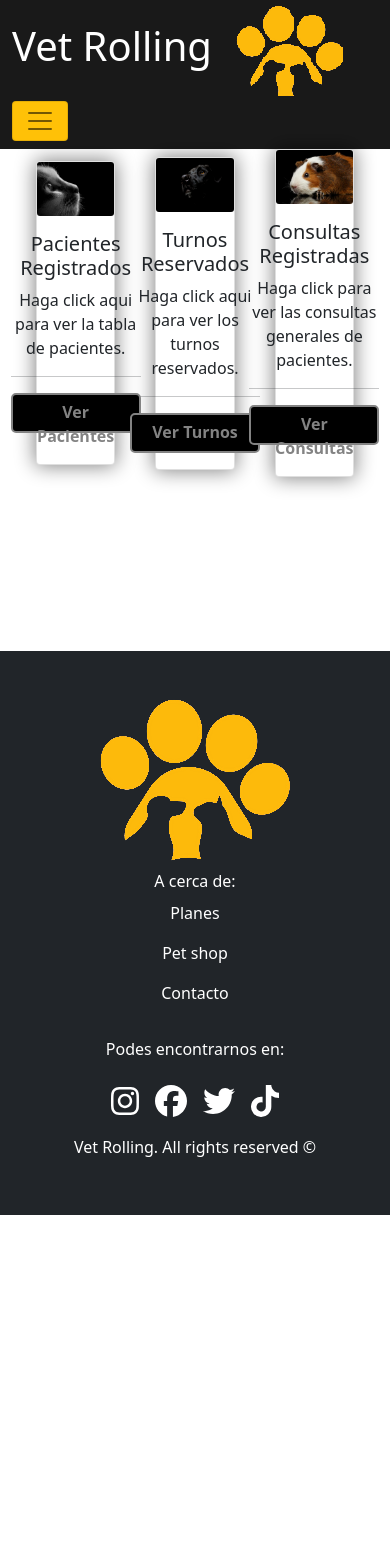
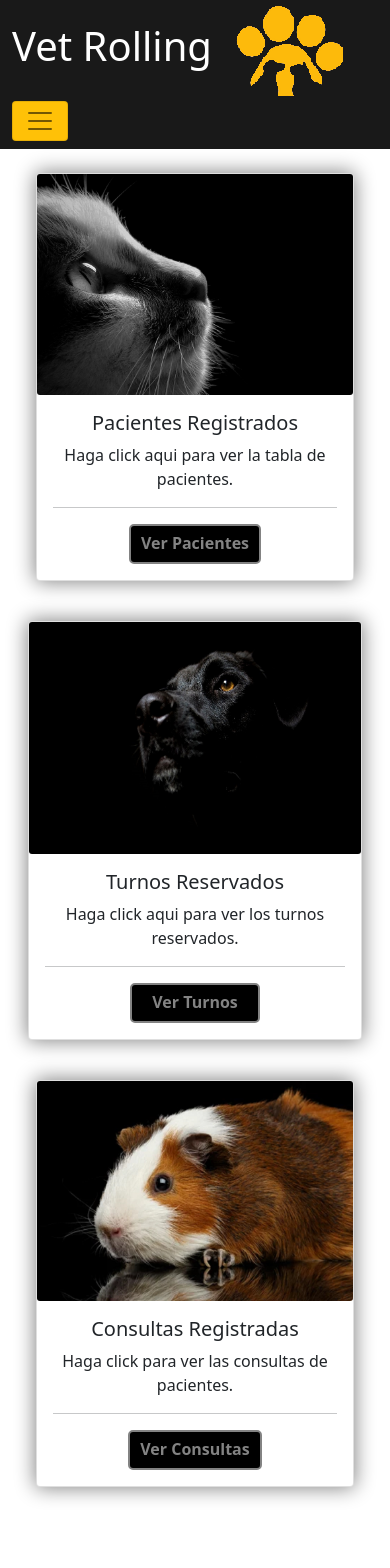
Before and after one commit to TeamRama/VetRolling, a React (Create React App) app: page /PagAdmin in a window 390 px wide. Shown: the top 1568 px of the page. Before the commit the page ends 1215 px from the top, so only its background shows below. Built offline with nearby package versions, Linux system fonts and the light colour scheme; no server answers; data requests are answered from the project's data file; sample sign-in values are in the browser's storage.

Commit message:
se realizaron cambio a la pagina 404, y tabla de consultas en el responsive

```diff
--- a/src/components/layout/Footer.js
+++ b/src/components/layout/Footer.js
@@ -17,8 +17,8 @@ const Footer = () => {
           <Col sm={12} md={4}>
             <ul className="text-white list-style p-2">A cerca de:
             <li className="p-2"><Link className="text-decoration-none text-white" to="/Planes/Tabbed">Planes</Link></li>
-            <li className="p-2"><Link className="text-decoration-none text-white" to="*">Pet shop</Link></li>
-            <li className="p-2"><Link className="text-decoration-none text-white" to="/PaginaContacto">Contacto</Link></li>
+            <li className="p-2"><Link className="text-decoration-none text-white" to="/Servicios/Tabbed">Servicios</Link></li>
+            <li className="p-2"><Link className="text-decoration-none text-white" to="/Contacto">Contacto</Link></li>
             </ul>
           </Col>
           <Col sm={12} md={4}>
--- a/src/components/views/Formularios/Turnos/TablaTurnos/TablaTurnos.js
+++ b/src/components/views/Formularios/Turnos/TablaTurnos/TablaTurnos.js
@@ -6,7 +6,7 @@ import "../../../../../Styles/GeneralStyles.css";
 
 const TablaTurnos = ({ turnos, DBT, getTurno }) => {
   return (
-    <div>
+    <div className='container'>
       <Container className="py-5">
         <div className="d-flex align-items-center justify-content-between">
           <h1>Tabla de Turnos</h1>
@@ -39,7 +39,7 @@ const TablaTurnos = ({ turnos, DBT, getTurno }) => {
           :
           <div className="no-products-found d-flex align-items-center justify-content-center">
             {/* No turno found message */}
-            <h1>🐾🐕  No hay Turnos Reservados 🐈🐾 </h1>
+            <h1>🐾🐕  No hay consultas realizadas 🐈🐾 </h1>
           </div>
         }
         <div className="text-end">
--- a/src/components/views/Login/Ingreso/RegistroUsuario.js
+++ b/src/components/views/Login/Ingreso/RegistroUsuario.js
@@ -75,7 +75,6 @@ const RegistroUsuario = ( { DBR }) => {
                                         type="text"
                                         placeholder='Ingrese nombre y apellido'
                                         onChange={({ target }) => setNombreApellido(target.value)}>
-
                                     </Form.Control>
                                 </Form.Group>
                             </Col>
@@ -96,9 +95,13 @@ const RegistroUsuario = ( { DBR }) => {
                                         type="password"
                                         placeholder="Password"
                                         onChange={({ target }) => setContraseña(target.value)} />
+                                        <Form.Text className="text-muted">
+                                            Debe contener como minimo una mayuscula, minuscula y un numero.
+                                        </Form.Text>
                             </Form.Group>
+
                             </Col>
-                            <button className='btn-reservar'>Registrarme</button>
+                            <button className='btn-reservar mt-3'>Registrarme</button>
                         </Form>
                             <Link className='btn-reservar text-decoration-none my-3'  to="/login">Atras</Link>
                     </Col>
--- a/src/components/views/Pag404/Pagina404.css
+++ b/src/components/views/Pag404/Pagina404.css
@@ -1,6 +1,7 @@
 .E404{
   box-shadow: 0 0 20px 1px rgb(131, 131, 131);
   text-align: center;
+
 
 }
 
--- a/src/components/views/Pag404/Pagina404.js
+++ b/src/components/views/Pag404/Pagina404.js
@@ -1,4 +1,5 @@
 import React from "react";
+import { Container } from "react-bootstrap";
 import { Link } from "react-router-dom";
 import error from "../../Assets/Img404/error.jpg";
 
@@ -8,14 +9,15 @@ import "./Pagina404.css";
 const Pagina404 = () => {
 
   return (
-    <div className="my-5">
-      <div className="E404">
-        <img className="Error404 my-3" src={error} alt="error 404 pagina no disponible"/>
+    <Container>
+       <div className="my-5 text-center">
+        <img className="Error404 my-3 img-fluid" src={error} alt="error 404 pagina no disponible"/>
         <div className="text-center">
           <Link to="/" className="btn-ingresar text-decoration-none  my-2">Volver </Link>
         </div>
-      </div>
     </div>
+    </Container>
+
   )
 };
 
--- a/src/components/views/PaginaAdmin/PagAdmin.js
+++ b/src/components/views/PaginaAdmin/PagAdmin.js
@@ -1,5 +1,5 @@
 import React, { useEffect } from 'react';
-import { Container, Card } from 'react-bootstrap';
+import { Container, Card, Row, Col } from 'react-bootstrap';
 import { Link, useNavigate } from "react-router-dom";
 import "./PagAdmin.css";
 import "../../../Styles/GeneralStyles.css";
@@ -25,11 +25,12 @@ const PagAdmin = () => {
     }, []);
 
     return (
-        <div className='boxadm'>
+        <div className='boxadm my-5'>
             <Container>
-                <div className='Boxadm mt-4'>
-                    <Card className='cardsadm m-4' style={{ width: '30rem' }}>
-                        <Card.Img  src={usuarios} />
+                <Row>
+                    <Col sm={12} md={4}>
+                        <Card className='cardsadm m-4'>
+                            <Card.Img src={usuarios} />
                             <Card.Body>
                                 <Card.Title>Pacientes Registrados</Card.Title>
                                 <Card.Text>
@@ -39,9 +40,10 @@ const PagAdmin = () => {
                                 <Link to="/usuario/tabla/" className="btn-adm text-decoration-none text-center">  Ver Pacientes  </Link>
                             </Card.Body>
                         </Card>
-
-                    <Card className='cardsadm m-3' style={{ width: '30rem' }}>
-                        <Card.Img src={turnos}  />
+                    </Col>
+                    <Col sm={12} md={4}>
+                        <Card className='cardsadm m-3'>
+                            <Card.Img src={turnos} />
                             <Card.Body>
                                 <Card.Title>Turnos Reservados</Card.Title>
                                 <Card.Text>
@@ -52,18 +54,21 @@ const PagAdmin = () => {
                             </Card.Body>
                         </Card>
 
-                    <Card className='cardsadm m-4' style={{ width: '30rem' }}>
+                    </Col>
+                    <Col sm={12} md={4}>
+                        <Card className='cardsadm m-4'>
                             <Card.Img src={consultas} />
                             <Card.Body>
                                 <Card.Title>Consultas Registradas</Card.Title>
                                 <Card.Text>
-                                Haga click para ver las consultas generales de pacientes.
+                                    Haga click para ver las consultas de pacientes.
                                 </Card.Text>
                                 <hr />
                                 <Link to="/tabla/consulta" className="btn-adm text-decoration-none text-center">  Ver Consultas  </Link>
                             </Card.Body>
                         </Card>
-                </div>
+                    </Col>
+                </Row>
             </Container>
         </div>
     );
--- a/src/components/views/consultas/TablaConsulta.js
+++ b/src/components/views/consultas/TablaConsulta.js
@@ -1,20 +1,19 @@
 import React from 'react';
-import { Col, Container, Row, Table } from 'react-bootstrap';
+import { Container,  Table } from 'react-bootstrap';
 import { Link } from "react-router-dom";
 import Consulta from './Consulta';
 
 const TablaConsulta = ({ consulta, DBC, getConsulta }) => {
     return (
-        <div className='container my-5'>
+        <div className='container'>
+            <Container className="py-5">
             <div className='my-5'>
                 <h1 className='display-5'>Consultas realizadas:</h1>
                 <hr />
             </div>
-            <Container>
-                <Row>
-                    <Col>
-                        {consulta.length > 0 ?
-                            <Table striped bordered hover>
+            {consulta.length > 0 ?
+                            <Table striped bordered responsive hover
+                            className="align-middle mt-3">
                                 <thead>
                                     <tr>
                                         <th>Nombre y apellido</th>
@@ -29,7 +28,6 @@ const TablaConsulta = ({ consulta, DBC, getConsulta }) => {
                                             consulta={consulta}
                                             DBC={DBC}
                                             getConsulta={getConsulta} />
-
                                     ))}
                                 </tbody>
                             </Table>
@@ -37,13 +35,10 @@ const TablaConsulta = ({ consulta, DBC, getConsulta }) => {
                         <div className="no-products-found d-flex align-items-center justify-content-center">
                             {/* No turno found message */}
                             <h1>🐾🐕  No hay Consultas realizadas 🐈🐾 </h1>
-                        </div>
-        }
+                        </div>}
                         <div className="text-end">
                             <Link to="/PagAdmin/" className="btn-reservar text-decoration-none text-center">  Menu  </Link>
                         </div>
-                    </Col>
-                </Row>
             </Container>
         </div>
     );
```
Lines whose indentation alone changed are shown as unchanged.
